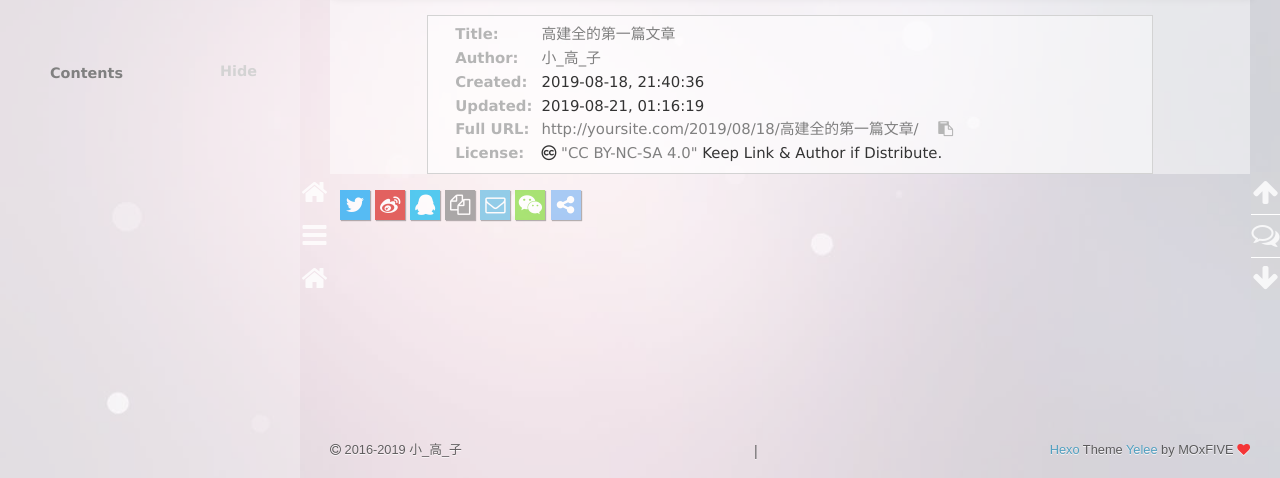
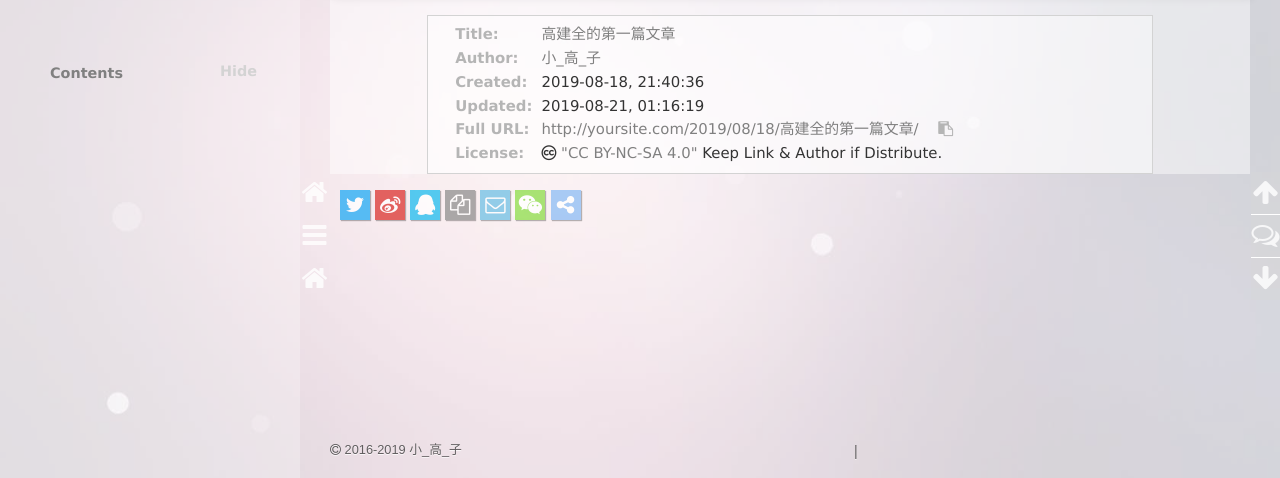
Before and after one commit to codelimer/codelimer.github.io, a plain HTML site: page 2019/08/18/高建全的第一篇文章/index.html in a window 1280 px wide. Shown: the part 322-800 px from the top of the page. Drawn offline with nearby package versions, Linux system fonts and the light colour scheme; some packages are replaced by stand-ins of ours; a script that the page names is missing.

Commit message:
Update index.html

```diff
--- a/2019/08/18/高建全的第一篇文章/index.html
+++ b/2019/08/18/高建全的第一篇文章/index.html
@@ -423,9 +423,7 @@
                 <i class="fa fa-copyright"></i>
                 2016-2019 小_高_子
             </div>
-            <div class="footer-right">
-                <a href="http://hexo.io/" target="_blank" title="A fast, simple &amp; powerful blog framework">Hexo</a>  Theme <a href="https://github.com/MOxFIVE/hexo-theme-yelee" target="_blank" title="Another simple and elegant theme for Hexo  v3.5">Yelee</a> by MOxFIVE <i class="fa fa-heart animated infinite pulse"></i>
-            </div>
+
         </div>
 
             <div class="visit">
```
